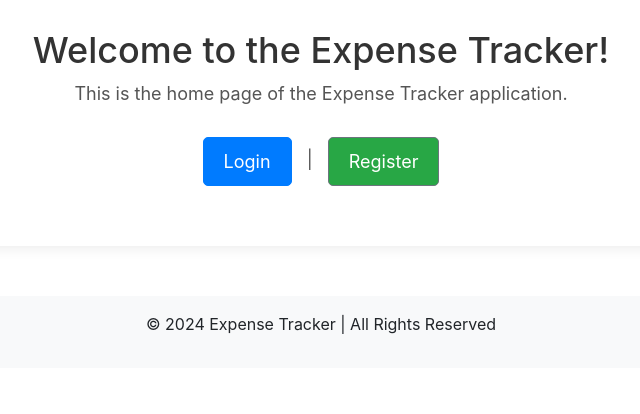
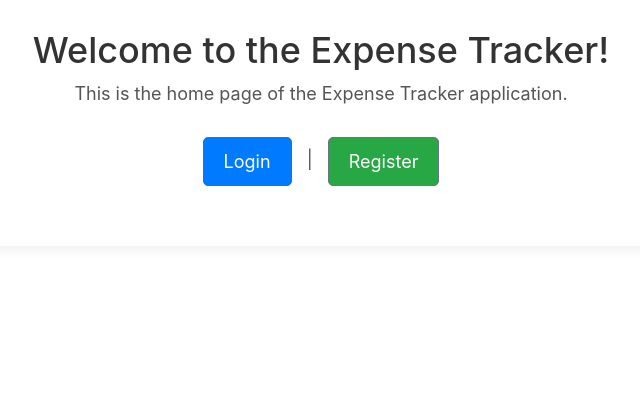
Before and after one commit to havish7728/expense_tracker, a Django app: page / in a window 1280 px wide. Shown: the part 107-521 px from the top of the page, without its empty margins (319-959 px from the left). Run offline with Django 5.2, Linux system fonts and the light colour scheme; some libraries are stand-ins or nearby versions.

Commit message:
Editted some HTML Files

```diff
--- a/tracker/templates/base_generic.html
+++ b/tracker/templates/base_generic.html
@@ -10,7 +10,6 @@
 </head>
 <body>
     <div class="container">
-        <!-- Navbar -->
         <nav class="navbar navbar-expand-lg navbar-light bg-light">
             <a class="navbar-brand" href="{% url 'home' %}">Expense Tracker</a>
             <button class="navbar-toggler" type="button" data-toggle="collapse" data-target="#navbarNav" aria-controls="navbarNav" aria-expanded="false" aria-label="Toggle navigation">
@@ -48,11 +47,6 @@
         {% endblock %}
     </div>
 
-    <!-- Footer (optional) -->
-    <footer class="bg-light text-center py-3">
-        <p>&copy; 2024 Expense Tracker | All Rights Reserved</p>
-    </footer>
-
     <script src="https://code.jquery.com/jquery-3.5.1.slim.min.js"></script>
     <script src="https://cdn.jsdelivr.net/npm/@popperjs/core@2.9.3/dist/umd/popper.min.js"></script>
     <script src="https://stackpath.bootstrapcdn.com/bootstrap/4.5.2/js/bootstrap.min.js"></script>
```
